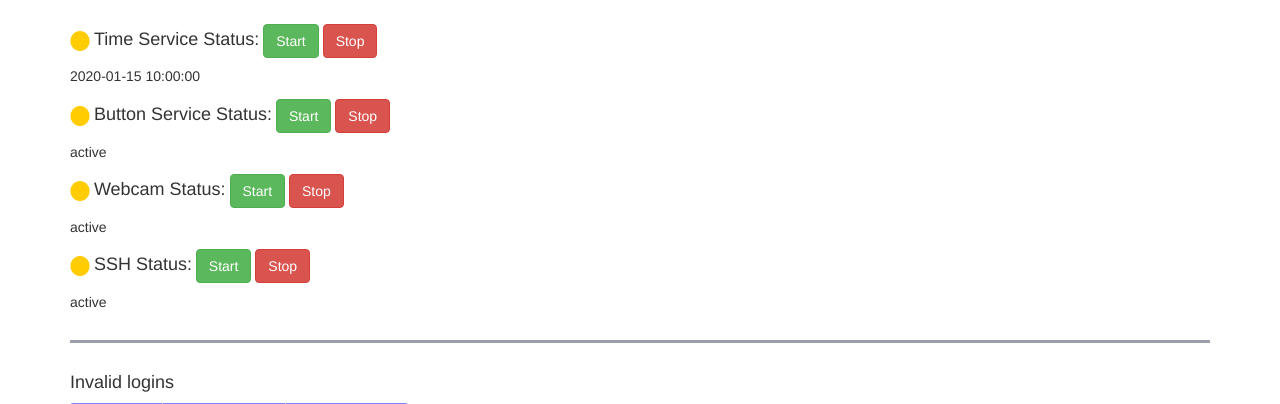
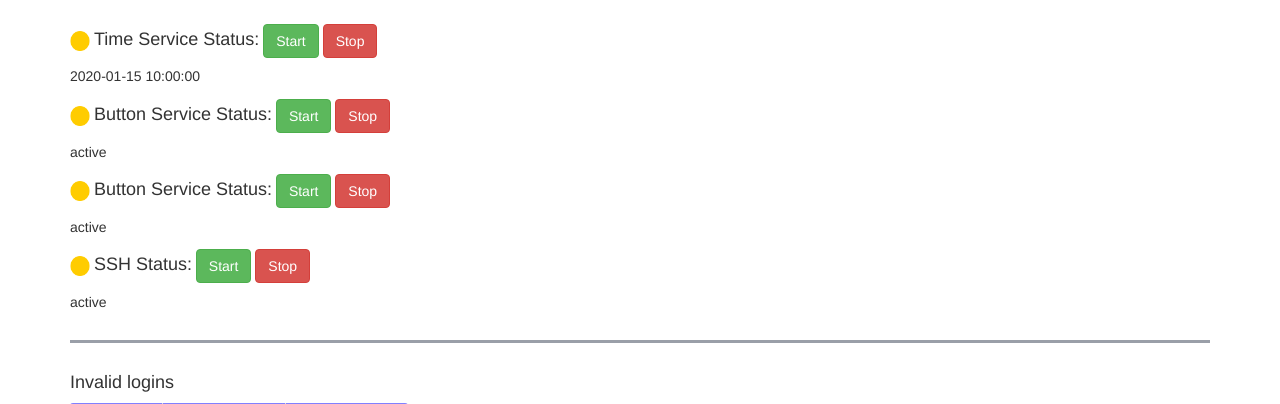
Before and after one commit to SithumNanayakkara/CatFeeder, a Flask app: template templates/admin.html in a window 1280 px wide. Shown: the part 77-481 px from the top of the page. Run offline with Flask 3, Linux system fonts and the light colour scheme; the template is opened without the code that fills it: most values are stand-ins (such as "Sample title", 1, 10 or a date in 2020); parts of the project's set-up code (start-up, migrations or seed data) failed here and were passed over.

Commit message:
Update admin.html
Added WalkIn Service start and stop. Removed Webcam Service

```diff
--- a/templates/admin.html
+++ b/templates/admin.html
@@ -14,11 +14,16 @@
     #ButtonServiceMessage {display:inline-block}
     #startButtonService {display:inline-block}
     #stopButtonService {display:inline-block}
-    #WebcamServiceIcon {display:inline-block}
+    /* #WebcamServiceIcon {display:inline-block}
     #WebcamServiceStatus {display:inline-block}
     #WebcamServiceMessage {display:inline-block}
     #startWebcamService {display:inline-block}
-    #stopWebcamService {display:inline-block}
+    #stopWebcamService {display:inline-block} */
+    #WalkInServiceIcon {display:inline-block}
+    #WalkInServiceStatus {display:inline-block}
+    #WalkInServiceMessage {display:inline-block}
+    #startWalkInService {display:inline-block}
+    #stopWalkInService {display:inline-block}
     #otherLinks {display:inline-block}
     #BadLoginTable {display:inline-block}
     #sshServiceIcon {display:inline-block}
@@ -73,8 +78,22 @@
         </div>
     </div>
 
+    <div id="WalkInService">
+        <img id="WalkInServiceIcon" src="/static/images/yellowcircle.png" height="20" width="20">
+        <h4 id="WalkInServiceStatus">Button Service Status:</h4>
+        <form role="form" id="startWalkInService" method="post" action="/startWalkInService">
+            <button class="btn btn-success" type="submit">Start</button>
+        </form>
+        <form role="form" id="stopWalkInService" method="post" action="/stopWalkInService">
+            <button class="btn btn-danger" type="submit">Stop</button>
+        </form>
+        <div>
+            <h5 id="WalkInServiceMessage">{{WalkInServiceFinalStatus}}</h5>
+        </div>
+    </div>
 
-    <div id="WebcamService">
+
+    <!-- <div id="WebcamService">
         <img id="WebcamServiceIcon" src="/static/images/yellowcircle.png" height="20" width="20">
         <h4 id="WebcamServiceStatus">Webcam Status:</h4>
         <form role="form" id="startWebcamService" method="post" action="/startWebcamService">
@@ -86,7 +105,7 @@
         <div>
             <h5 id="WebcamServiceMessage">{{webcameraServiceFinalStatus}}</h5>
         </div>
-    </div>
+    </div> -->
 
 
     <div id="sshService">
```
